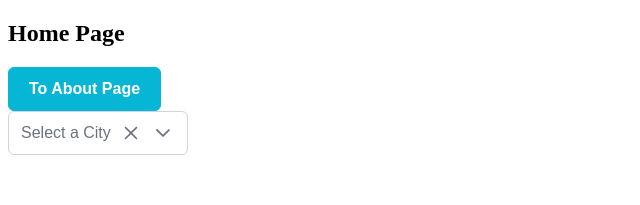
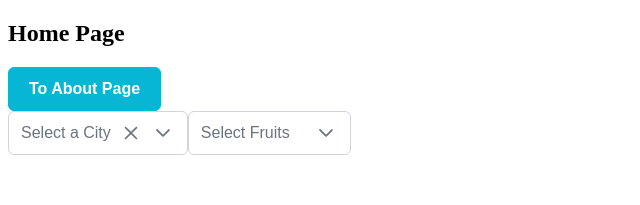
Before and after one commit to itsluce/Learning, a React (Create React App) app: page / in a window 1280 px wide. Shown: the top 205 px of the page, without its empty margins (0-640 px from the left). Built offline with nearby package versions, Linux system fonts and the light colour scheme; a web font is replaced by a local one.

Commit message:
Pizza Page

```diff
--- a/src/Pages/About.tsx
+++ b/src/Pages/About.tsx
@@ -16,7 +16,9 @@ const About1= () => {
             <p>Selected City: {selectedCity ? selectedCity : 'None'}</p>
             <Button onClick={()=>{
                 setSelectedCity('')
-                Navigate('/')}} label={'To Home Page'}/>
+                Navigate('/')}
+            }
+            label={'To Home Page'}/>
         </div>
     )
 }
--- a/src/Pages/Home.tsx
+++ b/src/Pages/Home.tsx
@@ -3,40 +3,47 @@ import {useNavigate} from "react-router-dom";
 import React, {useEffect} from "react";
 import {Dropdown} from 'primereact/dropdown';
 import {useAppContext} from "../context/AppContext";
+import {MultiSelect} from "primereact/multiselect";
 
+const cities = [
+    {name: 'Damascus', value: 'SYR'},
+    {name: 'Istanbul', value: 'TU'},
+    {name: 'Riyadh', value: 'KSA'},
+    {name: 'Dubai', value: 'UAE'},
+    {name: 'Paris', value: 'Paris'}
+];
+
+const fruits = [
+    {name: 'banana', value: 'banana'},
+    {name: 'apple', value: 'apple'},
+    {name: 'blue barry', value: 'blue barry'},
+    {name: 'orange', value: 'orange'},
+    {name: 'watermelon', value: 'watermelon'}
+];
 
 const Home1 = () => {
-    const Navigate = useNavigate();
-    const {selectedCity, setSelectedCity} = useAppContext()
+    const navigate = useNavigate();
+    const {selectedCity, setSelectedCity, selectedFruit, setSelectedFruit} = useAppContext()
 
     useEffect(() => {
         if (selectedCity !== undefined && selectedCity !== '') {
-            Navigate('/about')
+            navigate('/about')
         }
     }, [selectedCity]);
-
-    const cities = [
-        {name: 'Damascus',value:'SYR'},
-        {name: 'Istanbul',value:'TU'},
-        {name: 'Riyadh',value:'KSA'},
-        {name: 'Dubai',value:'UAE'},
-        {name: 'Paris',value:'Paris'}
-    ];
 
     return (
         <div>
             <h2>Home Page</h2>
             <Button onClick={() => {
-                Navigate('/about')
+                navigate('/about')
             }} label={'To About Page'}/>
 
             <div>
-                <Dropdown value={selectedCity} onChange={(e) => {
-                    setSelectedCity(e.value)
+                <Dropdown value={selectedCity} onChange={(e) => setSelectedCity(e.value)}
+                options={cities} optionLabel="name" optionValue="value" showClear placeholder="Select a City"/>
 
-                }}
-
-                          options={cities} optionLabel="name" optionValue="value"  showClear placeholder="Select a City"/>
+                <MultiSelect value={selectedFruit} onChange={(e) => setSelectedFruit(e.value)} options={fruits} optionLabel="name"
+                             placeholder="Select Fruits" maxSelectedLabels={3} className="w-full md:w-20rem" display="chip"  />
             </div>
         </div>
     )
--- a/src/Pages/NotFound.tsx
+++ b/src/Pages/NotFound.tsx
@@ -1,9 +1,13 @@
 import React from "react";
+import {Button} from "primereact/button";
+import {useNavigate} from "react-router-dom";
 
 const NotFound = () => {
+    const navigate = useNavigate();
     return(
         <div>
             <h2>Page Not Found (404)</h2>
+            <Button label={'Back to Home Page'} onClick={()=>navigate('/')}/>
         </div>
     )
 }
--- a/src/context/AppContext.tsx
+++ b/src/context/AppContext.tsx
@@ -7,6 +7,8 @@ interface AppContextType {
     setIsShow: React.Dispatch<React.SetStateAction<boolean>>
     selectedCity: any,
     setSelectedCity: React.Dispatch<React.SetStateAction<any>>
+    selectedFruit: any,
+    setSelectedFruit: React.Dispatch<React.SetStateAction<any>>
 }
 
 const AppContext = createContext<AppContextType | undefined>(undefined);
@@ -20,6 +22,7 @@ export const AppProvider: React.FC<AppProviderProps> = ({children}) => {
     const [number, setNumber] = useState(0);
     const [isShow, setIsShow] = useState(false);
     const [selectedCity, setSelectedCity] = useState<any>('');
+    const [selectedFruit, setSelectedFruit] = useState<any>('')
 
     const contextValue: AppContextType = {
         number,
@@ -27,7 +30,9 @@ export const AppProvider: React.FC<AppProviderProps> = ({children}) => {
         isShow,
         setIsShow,
         selectedCity,
-        setSelectedCity
+        setSelectedCity,
+        selectedFruit,
+        setSelectedFruit
     };
     return (
         <AppContext.Provider value={contextValue}>
```
